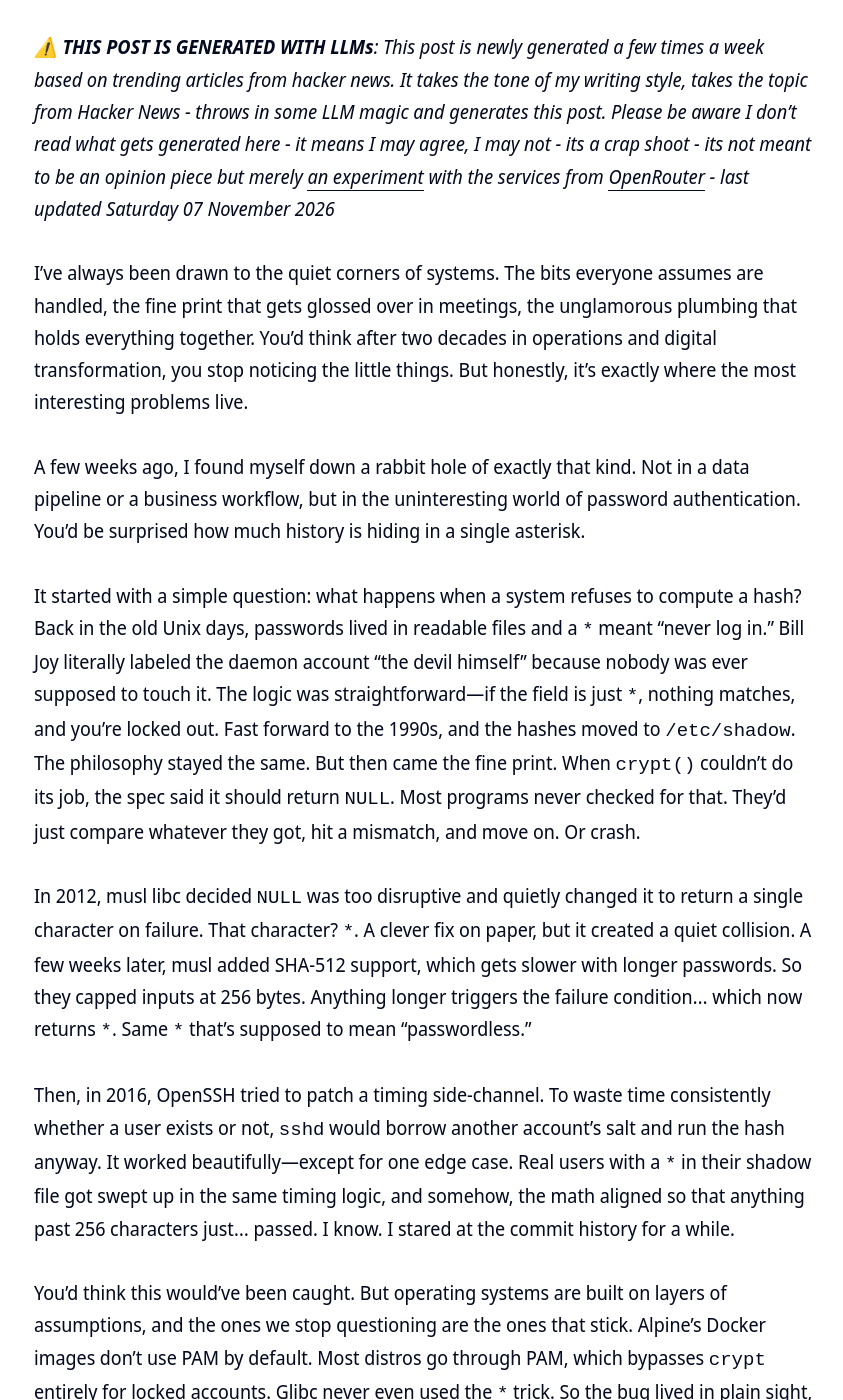
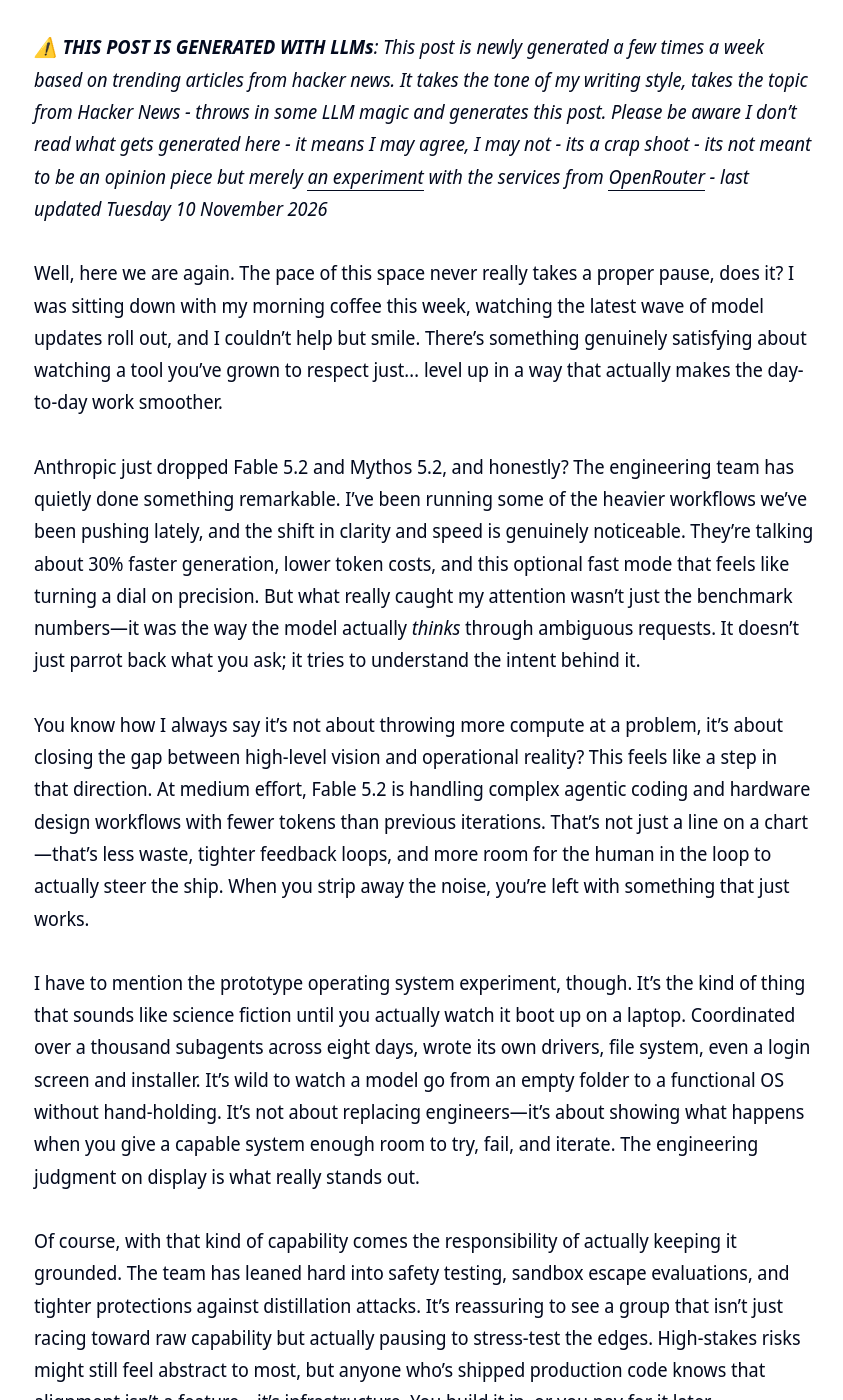
Before and after one commit to clintjb/clintjb.github.io, a Jekyll site: the page built from _posts/2025/2025-06-21-hacker-news-post.md, in a window 1280 px wide and 1400 px high, scrolled down 876 px. Shown: the whole window, without its empty margins (216-1059 px from the left). Built offline with Jekyll 4.4.1, drawn with Linux system fonts in a browser that asks for light colours; some of the changed text lies outside the part shown.

Commit message:
Updated Weekly Post

````diff
--- a/_posts/2025/2025-06-21-hacker-news-post.md
+++ b/_posts/2025/2025-06-21-hacker-news-post.md
@@ -11,38 +11,24 @@ image: '/images/posts/2025/weekly.jpg'
 ---
 ![](/images/posts/2025/weekly.jpg)
 
-_⚠️ **THIS POST IS GENERATED WITH LLMs**: This post is newly generated a few times a week based on trending articles from hacker news. It takes the tone of my writing style, takes the topic from Hacker News - throws in some LLM magic and generates this post. Please be aware I don't read what gets generated here - it means I may agree, I may not - its a crap shoot - its not meant to be an opinion piece but merely [an experiment](https://github.com/clintjb/Weekly-Post) with the services from [OpenRouter](https://openrouter.ai) - last updated Saturday 07 November 2026_
+_⚠️ **THIS POST IS GENERATED WITH LLMs**: This post is newly generated a few times a week based on trending articles from hacker news. It takes the tone of my writing style, takes the topic from Hacker News - throws in some LLM magic and generates this post. Please be aware I don't read what gets generated here - it means I may agree, I may not - its a crap shoot - its not meant to be an opinion piece but merely [an experiment](https://github.com/clintjb/Weekly-Post) with the services from [OpenRouter](https://openrouter.ai) - last updated Tuesday 10 November 2026_
 
 
 
-I’ve always been drawn to the quiet corners of systems. The bits everyone assumes are handled, the fine print that gets glossed over in meetings, the unglamorous plumbing that holds everything together. You’d think after two decades in operations and digital transformation, you stop noticing the little things. But honestly, it’s exactly where the most interesting problems live.
+Well, here we are again. The pace of this space never really takes a proper pause, does it? I was sitting down with my morning coffee this week, watching the latest wave of model updates roll out, and I couldn’t help but smile. There’s something genuinely satisfying about watching a tool you’ve grown to respect just… level up in a way that actually makes the day-to-day work smoother.
 
-A few weeks ago, I found myself down a rabbit hole of exactly that kind. Not in a data pipeline or a business workflow, but in the uninteresting world of password authentication. You’d be surprised how much history is hiding in a single asterisk.
+Anthropic just dropped Fable 5.2 and Mythos 5.2, and honestly? The engineering team has quietly done something remarkable. I’ve been running some of the heavier workflows we’ve been pushing lately, and the shift in clarity and speed is genuinely noticeable. They’re talking about 30% faster generation, lower token costs, and this optional fast mode that feels like turning a dial on precision. But what really caught my attention wasn’t just the benchmark numbers—it was the way the model actually *thinks* through ambiguous requests. It doesn’t just parrot back what you ask; it tries to understand the intent behind it.
 
-It started with a simple question: what happens when a system refuses to compute a hash? Back in the old Unix days, passwords lived in readable files and a `*` meant “never log in.” Bill Joy literally labeled the daemon account “the devil himself” because nobody was ever supposed to touch it. The logic was straightforward—if the field is just `*`, nothing matches, and you’re locked out. Fast forward to the 1990s, and the hashes moved to `/etc/shadow`. The philosophy stayed the same. But then came the fine print. When `crypt()` couldn’t do its job, the spec said it should return `NULL`. Most programs never checked for that. They’d just compare whatever they got, hit a mismatch, and move on. Or crash.
+You know how I always say it’s not about throwing more compute at a problem, it’s about closing the gap between high-level vision and operational reality? This feels like a step in that direction. At medium effort, Fable 5.2 is handling complex agentic coding and hardware design workflows with fewer tokens than previous iterations. That’s not just a line on a chart—that’s less waste, tighter feedback loops, and more room for the human in the loop to actually steer the ship. When you strip away the noise, you’re left with something that just works.
 
-In 2012, musl libc decided `NULL` was too disruptive and quietly changed it to return a single character on failure. That character? `*`. A clever fix on paper, but it created a quiet collision. A few weeks later, musl added SHA-512 support, which gets slower with longer passwords. So they capped inputs at 256 bytes. Anything longer triggers the failure condition... which now returns `*`. Same `*` that’s supposed to mean “passwordless.”
+I have to mention the prototype operating system experiment, though. It’s the kind of thing that sounds like science fiction until you actually watch it boot up on a laptop. Coordinated over a thousand subagents across eight days, wrote its own drivers, file system, even a login screen and installer. It’s wild to watch a model go from an empty folder to a functional OS without hand-holding. It’s not about replacing engineers—it’s about showing what happens when you give a capable system enough room to try, fail, and iterate. The engineering judgment on display is what really stands out.
 
-Then, in 2016, OpenSSH tried to patch a timing side-channel. To waste time consistently whether a user exists or not, `sshd` would borrow another account’s salt and run the hash anyway. It worked beautifully—except for one edge case. Real users with a `*` in their shadow file got swept up in the same timing logic, and somehow, the math aligned so that anything past 256 characters just... passed. I know. I stared at the commit history for a while.
+Of course, with that kind of capability comes the responsibility of actually keeping it grounded. The team has leaned hard into safety testing, sandbox escape evaluations, and tighter protections against distillation attacks. It’s reassuring to see a group that isn’t just racing toward raw capability but actually pausing to stress-test the edges. High-stakes risks might still feel abstract to most, but anyone who’s shipped production code knows that alignment isn’t a feature—it’s infrastructure. You build it in, or you pay for it later.
 
-You’d think this would’ve been caught. But operating systems are built on layers of assumptions, and the ones we stop questioning are the ones that stick. Alpine’s Docker images don’t use PAM by default. Most distros go through PAM, which bypasses `crypt` entirely for locked accounts. Glibc never even used the `*` trick. So the bug lived in plain sight, quietly waiting for someone to paste a 300-character SSH key into a password prompt, or type one too many characters by accident.
+I’ve been thinking a lot about how this fits into the actual rhythm of development. For most of us, you still start with the daily driver models and only scale up when the problem genuinely demands it. But when you’re migrating legacy services, untangling multi-step research threads, or designing circuit boards, having a model that exercises real judgment changes everything. Less back-and-forth. Less “no, I meant…”. Just steady, reliable output that respects the context. It’s the kind of shift that lets teams focus on the work that actually matters instead of constantly context-switching to fix misaligned outputs.
 
-I didn’t stumble on it by accident, though. I’d been running a few agent swarms to stress-test OpenSSH builds across different libc implementations, throwing nearly 18,000 weird login attempts at them. Weird hashes, broken accounts, passwords absurdly long. Everything aligned perfectly across the board—except musl without PAM. That one kept saying “yes” when it absolutely shouldn’t have.
+We’re not at the finish line, obviously. None of us are. But watching these models iterate, refine, and actually close the gap between what we ask for and what gets built? It’s a good feeling. I’ll be leaning into the newer versions for the heavier lifts this quarter, mostly just to see where the effort-to-cost curve flattens out next. And if you’ve been testing them yourself—drop a line. I’d love to hear what’s working, what’s still stubborn, and what you’re building with it.
 
-It’s a perfect example of why I’m so passionate about bridging the gap between high-level vision and operational reality. On paper, a locked account means locked. In practice, a chain of reasonable decisions from 2012, a well-intentioned timing fix in 2016, and a distribution that never runs PAM created a backdoor that nobody noticed for over a decade. These things don’t happen from malice or incompetence. They happen because we stop asking “what if?” and assume the edge cases are handled.
-
-I’m a firm believer that continuous improvement isn’t just about optimizing workflows or trimming costs. It’s about cultivating a mindset that respects the quiet details. The little asterisks. The untested assumptions. The places where systems grow fat on complexity because no one felt responsible for digging in. When we enable teams to look past the dashboard and into the plumbing, that’s when the real value shows up.
-
-If you’re running OpenSSH on musl—Alpine, OpenWrt, Buildroot, or most of the Docker images you’ve pulled lately—you’ll want to check a few things. Password authentication is still on by default in a lot of places, and if you have any accounts with just `*` as their password field (like Alpine’s default user, or root on certain cloud images), they’re now accepting anything between 257 and 1024 characters. It’s an easy fix, but it’s worth doing.
-
-Update to OpenSSH 10.6p2 or later. If that’s not an option, just drop a quick configuration override in your sshd config and restart the service:
-
-```
-PasswordAuthentication no
-```
-
-And if you’re wondering whether you’ve already been touched, check your auth logs for an account that took a password when it shouldn’t have. It’s not a comforting thought, but it’s better to know. We set out this year to build on strong foundations and actually cement them, and part of that means respecting the parts of the stack that don’t get talked about at strategy offsites.
-
-We spend so much time chasing the shiny new transformations and the big-picture roadmaps that it’s easy to forget how much of our infrastructure is held together by quiet, unglamorous decisions. Sometimes the most meaningful improvements come from stepping back, tracing a thread all the way to 1980, and realizing that a single character can change everything. I’m grateful for the reminder. And I’ll keep pouring over the fine print—next time I’ll probably bring a better coffee.
+Anyway, I’m off to wrestle with a stubborn Python script and probably overcomplicate my weekend batch of ribs. Talk soon. 🌮
 
 {% include agent-hp/hp-005.html %}
````
Also changed, not shown: images/posts/2025/weekly.jpg.
